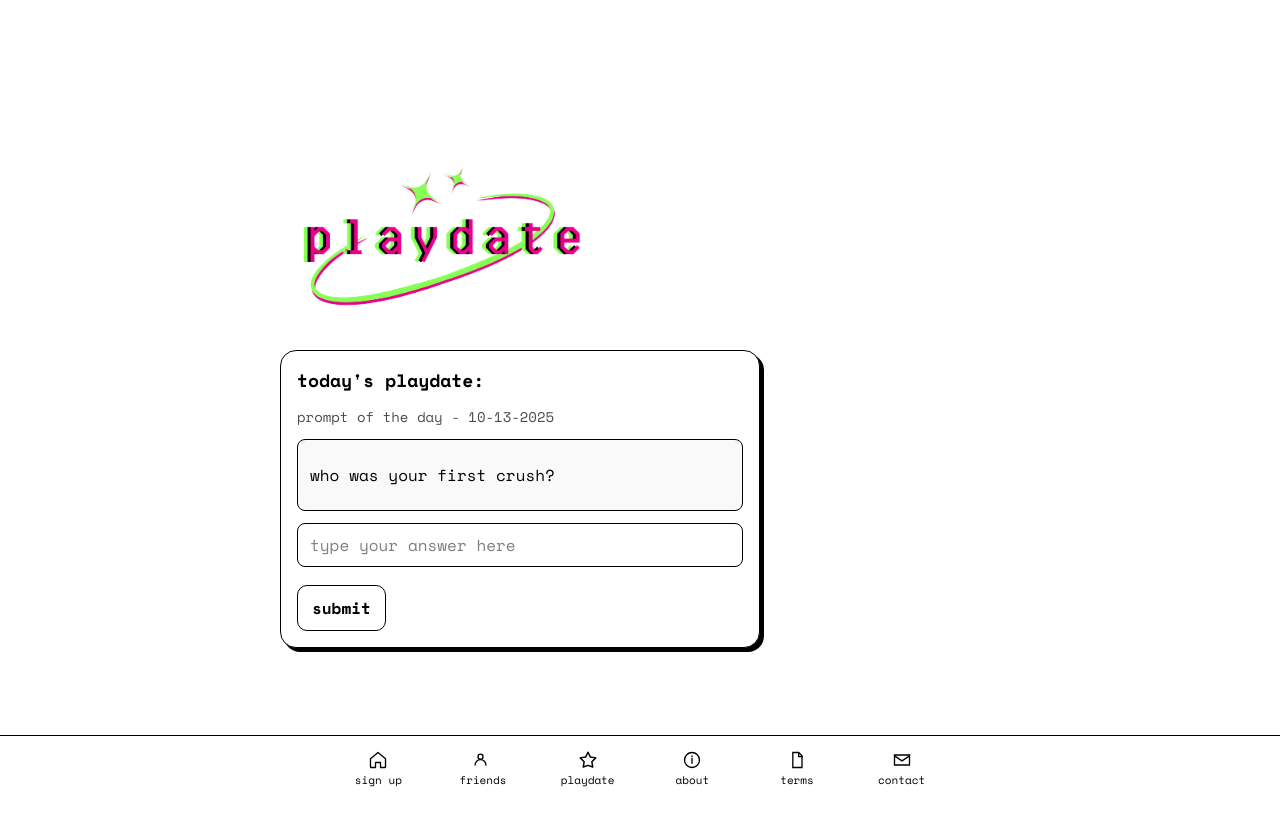
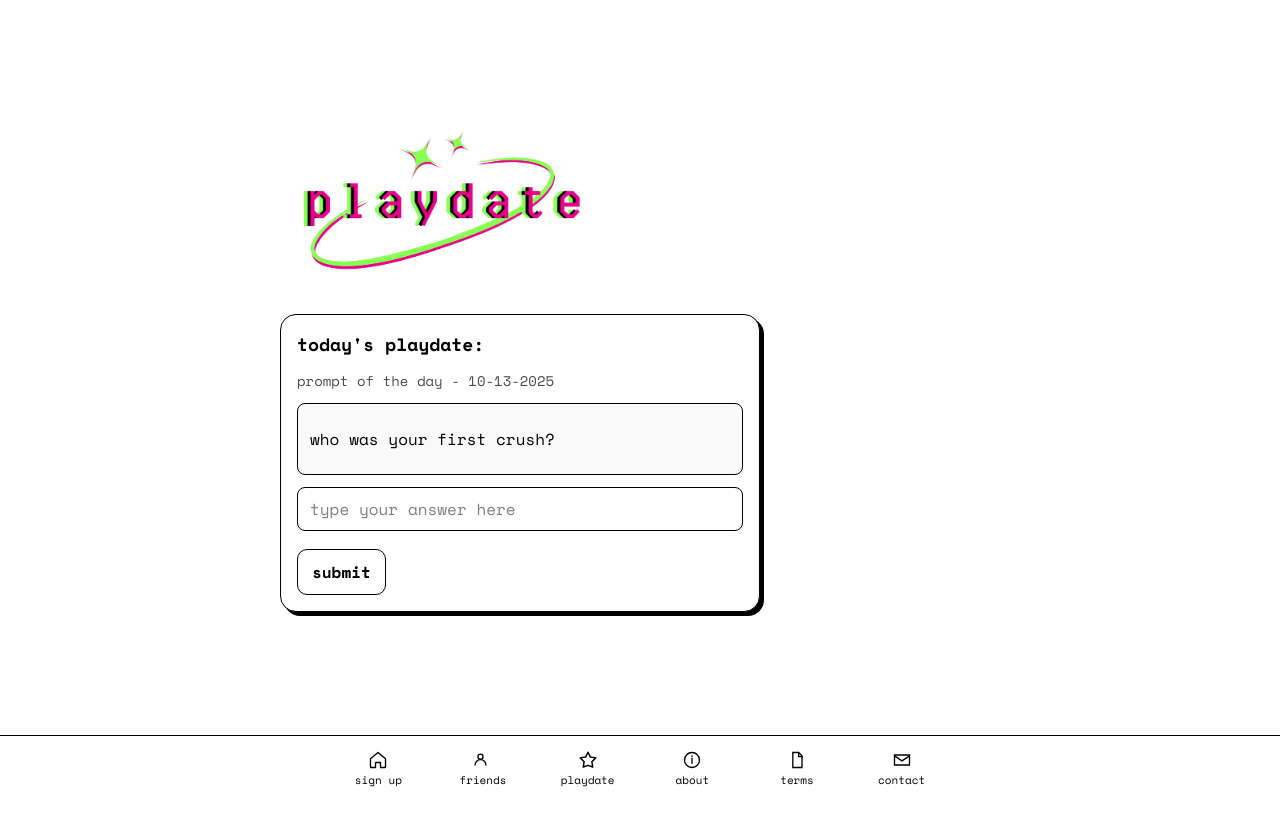
Before and after one commit to shaune-marx/nextjs-boilerplate, a Next.js app: page /invite in a window 1280 px wide. Shown: the top 826 px of the page. Built offline with nearby package versions, Linux system fonts and the light colour scheme.

Commit message:
Update page.tsx

```diff
--- a/app/invite/page.tsx
+++ b/app/invite/page.tsx
@@ -283,6 +283,7 @@ setPod(null);
         placeItems: "center",
         padding: "24px",
         background: "#fff",
+        paddingBottom: "calc(96px + env(safe-area-inset-bottom) )",
       }}
     >
       <div style={{ maxWidth: 720, textTransform: "lowercase", width: "100%" }}>
```
